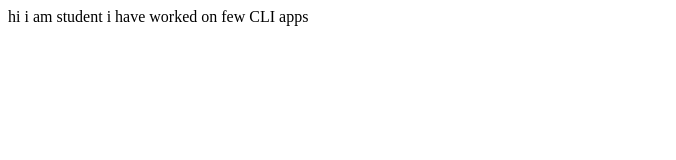
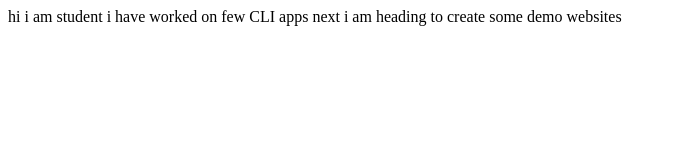
Before and after one commit to 345-sudo/demo1-site, a plain HTML site: page index.html in a window 1280 px wide. Shown: the whole page, without its empty margins (0-676 px from the left). Drawn offline with Linux system fonts and the light colour scheme.

Commit message:
update next section in project

```diff
--- a/index.html
+++ b/index.html
@@ -8,5 +8,6 @@
 <body>
     hi i am student
     i have worked on few CLI apps
+    next i am heading to create some demo websites
 </body>
 </html>
```
